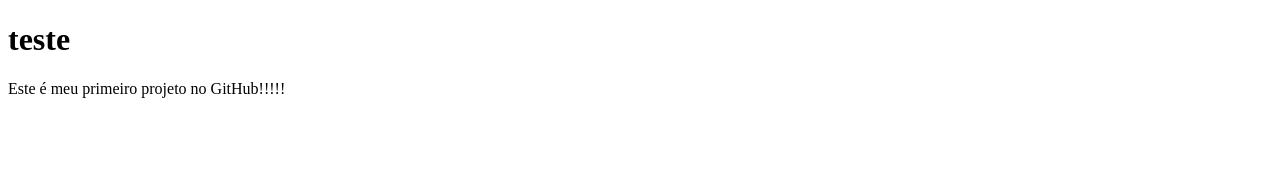
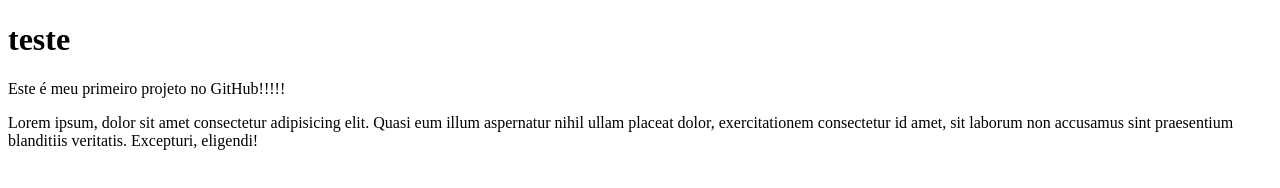
Before and after one commit to FatimaLisboaCollaco/teste1, a plain HTML site: page index.html in a window 1280 px wide. Drawn offline with Linux system fonts and the light colour scheme.

Commit message:
Insert Lorem

```diff
--- a/index.html
+++ b/index.html
@@ -9,5 +9,6 @@
 <body>
     <h1>teste</h1>
     <p>Este é meu primeiro projeto no GitHub!!!!!</p>
+    <p>Lorem ipsum, dolor sit amet consectetur adipisicing elit. Quasi eum illum aspernatur nihil ullam placeat dolor, exercitationem consectetur id amet, sit laborum non accusamus sint praesentium blanditiis veritatis. Excepturi, eligendi!</p>
 </body>
 </html>
```
